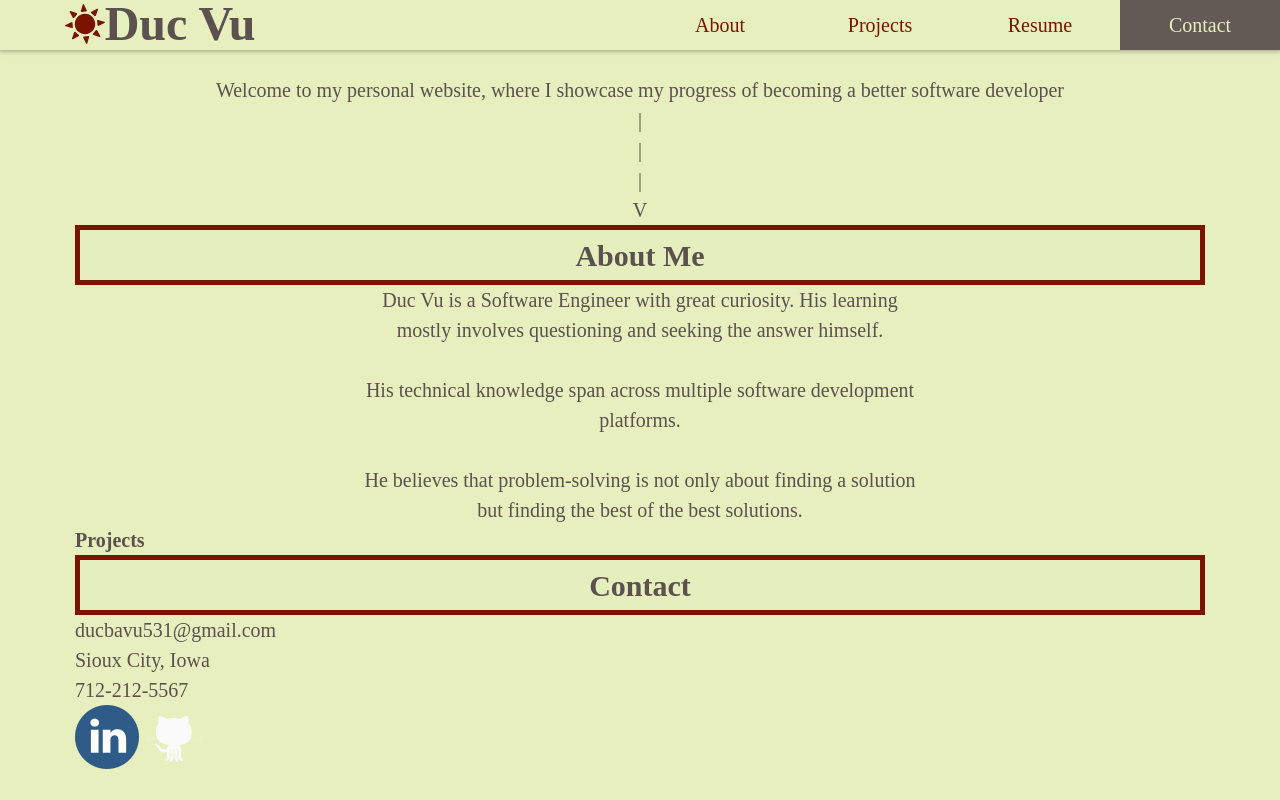
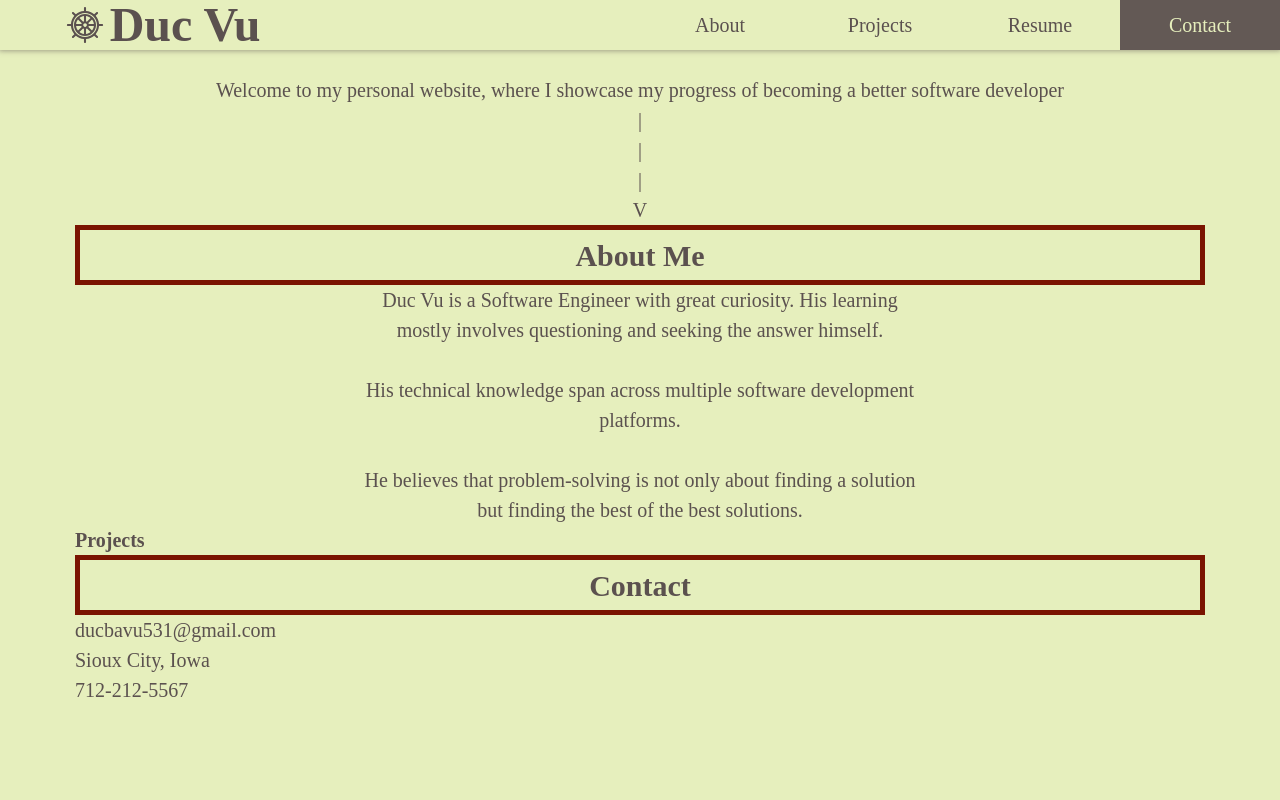
Before and after one commit to dbvu88/vud531.github.io, a plain HTML site: page index.html in a window 1280 px wide. Drawn offline with Linux system fonts and the light colour scheme; a web font is replaced by a local one.

Commit message:
restlyed

```diff
--- a/components/navigation/navigation.less
+++ b/components/navigation/navigation.less
@@ -100,7 +100,7 @@ nav {
         text-decoration: none;
         // .dashed-underline();
         @media @desktop, @tablet {
-            color: @brown;
+            color: @night;
 
         }
         @media @mobile {
@@ -148,12 +148,12 @@ nav {
 }
 
 .spinner {
-    width: 40px;
-    height: 40px;
+    width: 50px;
+    height: 50px;
     svg {
-        width: 40px;
-        height: 40px;
-        fill: @brown;
+        width: 50px;
+        height: 50px;
+        fill: @night;
     }
 }
 
@@ -162,3 +162,14 @@ nav {
 @light-teal: #3bafa9;
 @pale-green: #a5d4a8;
 @avocado: #e6efbd;
+
+// .spinner {
+//     // content: "<>";
+
+//     width: 50px;
+//     height: 50px;
+//     font-size: 12.5px;
+//     font-family: monospace;
+//     display: flex;
+//     font-weight: bold;
+// }
--- a/index.html
+++ b/index.html
@@ -17,41 +17,12 @@
 
       <span>
         <figure class="spinner">
-          <svg version="1.1" id="Capa_1" xmlns="http://www.w3.org/2000/svg" xmlns:xlink="http://www.w3.org/1999/xlink" x="0px" y="0px"
-            viewBox="0 0 612.001 612.001" style="enable-background:new 0 0 612.001 612.001;" xml:space="preserve">
-            <g>
-              <g>
-                <path d="M306,149.341c-86.382,0-156.661,70.278-156.661,156.661c0,86.382,70.278,156.66,156.661,156.66
-                  s156.66-70.278,156.66-156.66C462.66,219.618,392.382,149.341,306,149.341z"/>
-                <path d="M274.194,117.278h63.612c5.032,0,9.356-2.101,11.863-5.763c2.508-3.662,2.9-8.453,1.079-13.146L315.749,8.257
-                  c-2.789-7.184-7.305-8.256-9.749-8.256s-6.96,1.073-9.749,8.255l-35,90.114c-1.821,4.692-1.427,9.482,1.079,13.145
-                  C264.837,115.178,269.162,117.278,274.194,117.278z"/>
-                <path d="M337.806,494.723h-63.612c-5.032,0-9.357,2.102-11.863,5.764c-2.506,3.663-2.9,8.453-1.079,13.145l34.999,90.114
-                  c2.789,7.182,7.305,8.254,9.749,8.254c2.444,0,6.96-1.072,9.749-8.254l34.999-90.115c1.821-4.69,1.429-9.48-1.079-13.144
-                  C347.162,496.825,342.838,494.723,337.806,494.723z"/>
-                <path d="M127.54,190.824c2.412,5.477,7.028,8.746,12.348,8.746c3.644,0,7.257-1.608,10.174-4.526l44.981-44.98
-                  c3.558-3.558,5.13-8.102,4.312-12.466c-0.819-4.362-3.928-8.028-8.532-10.056l-88.467-38.973c-2.233-0.983-4.336-1.482-6.25-1.482
-                  c-3.201,0-5.959,1.415-7.568,3.882c-1.357,2.081-2.454,5.747,0.031,11.389L127.54,190.824z"/>
-                <path d="M484.46,421.178c-2.412-5.477-7.027-8.746-12.346-8.746c-3.645,0-7.259,1.609-10.177,4.527l-44.981,44.98
-                  c-3.558,3.559-5.13,8.104-4.312,12.466c0.818,4.362,3.929,8.028,8.532,10.055l88.466,38.974c2.233,0.983,4.336,1.482,6.25,1.482
-                  c3.201,0,5.959-1.417,7.568-3.882c1.358-2.083,2.455-5.748-0.03-11.389L484.46,421.178z"/>
-                <path d="M461.937,195.044c2.918,2.918,6.532,4.526,10.176,4.526c5.319,0,9.934-3.269,12.348-8.746l38.972-88.465
-                  c2.486-5.643,1.389-9.308,0.031-11.389c-1.609-2.467-4.367-3.882-7.568-3.882c-1.914,0-4.017,0.499-6.251,1.483l-88.466,38.97
-                  c-4.604,2.029-7.715,5.694-8.532,10.057c-0.818,4.363,0.754,8.908,4.312,12.466L461.937,195.044z"/>
-                <path d="M150.063,416.959c-2.918-2.918-6.532-4.527-10.177-4.527c-5.319,0-9.934,3.269-12.346,8.746l-38.972,88.465
-                  c-2.486,5.643-1.389,9.308-0.031,11.39c1.609,2.466,4.368,3.882,7.568,3.882c1.914,0,4.017-0.499,6.251-1.484l88.466-38.972
-                  c4.604-2.028,7.715-5.694,8.532-10.056c0.818-4.362-0.753-8.907-4.312-12.466L150.063,416.959z"/>
-                <path d="M603.745,296.251l-90.111-34.996c-1.942-0.755-3.896-1.137-5.806-1.137c-7.593,0-13.104,5.921-13.104,14.078l0.001,63.613
-                  c0,8.157,5.511,14.078,13.104,14.078c1.912,0,3.866-0.382,5.806-1.136l90.112-34.999c7.182-2.79,8.254-7.306,8.254-9.751
-                  C612.001,303.558,610.926,299.04,603.745,296.251z"/>
-                <path d="M104.173,351.886c7.594,0,13.106-5.921,13.106-14.078v-63.613c0-8.157-5.511-14.078-13.106-14.078
-                  c-1.912,0-3.864,0.382-5.805,1.136L8.255,296.251C1.073,299.04,0,303.556,0,306.001c0,2.444,1.072,6.96,8.255,9.752l90.111,34.996
-                  C100.308,351.503,102.261,351.886,104.173,351.886z"/>
-              </g>
-            </g>
-          </svg>
+          <svg xmlns="http://www.w3.org/2000/svg" xmlns:xlink="http://www.w3.org/1999/xlink" version="1.1" id="Ship_x5F_Wheel" x="0px" y="0px" width="512" height="512" viewBox="0 0 144.083 144" enable-background="new 0 0 144.083 144" xml:space="preserve">
+            <path d="M121.262,69h-8.807c-0.656-8.924-4.211-17.049-9.729-23.443l6.24-6.24c1.172-1.171,1.172-3.071,0-4.242  c-1.172-1.172-3.07-1.172-4.242,0l-6.24,6.241c-6.395-5.518-14.52-9.071-23.441-9.728v-8.809c0-1.657-1.344-3-3.001-3s-3,1.343-3,3  v8.809c-8.924,0.656-17.049,4.211-23.442,9.729l-6.242-6.242c-1.172-1.172-3.07-1.172-4.242,0c-1.172,1.171-1.172,3.071,0,4.242  l6.242,6.242C35.84,51.952,32.287,60.077,31.63,69h-8.81c-1.657,0-3,1.343-3,3s1.343,3,3,3h8.81  c0.656,8.923,4.21,17.048,9.728,23.441l-6.242,6.242c-1.172,1.171-1.172,3.071,0,4.242c0.586,0.586,1.354,0.879,2.121,0.879  s1.535-0.293,2.121-0.879l6.242-6.242c6.394,5.518,14.519,9.072,23.442,9.729v8.809c0,1.657,1.343,3,3,3s3.001-1.343,3.001-3v-8.809  c8.922-0.656,17.047-4.21,23.441-9.728l6.24,6.241c0.586,0.586,1.354,0.879,2.121,0.879s1.535-0.293,2.121-0.879  c1.172-1.171,1.172-3.071,0-4.242l-6.24-6.24c5.518-6.395,9.072-14.52,9.729-23.443h8.807c1.658,0,3-1.343,3-3S122.92,69,121.262,69  z M72.042,106.535C53,106.535,37.507,91.043,37.507,72S53,37.465,72.042,37.465c19.044,0,34.536,15.492,34.536,34.535  S91.086,106.535,72.042,106.535z"/>
+            <path d="M72.042,40.236c-17.515,0-31.764,14.249-31.764,31.764s14.249,31.764,31.764,31.764S103.807,89.515,103.807,72  S89.557,40.236,72.042,40.236z M75.043,46.417c4.859,0.566,9.307,2.489,12.959,5.38L77.469,62.33  c-0.76-0.401-1.574-0.711-2.426-0.93V46.417z M69.042,46.417v15.097c-0.799,0.24-1.559,0.57-2.271,0.974L56.082,51.798  C59.734,48.906,64.183,46.983,69.042,46.417z M51.84,56.041l10.688,10.688c-0.403,0.713-0.733,1.472-0.974,2.271H46.459  C47.026,64.141,48.949,59.692,51.84,56.041z M46.459,75h14.981c0.22,0.852,0.528,1.667,0.931,2.428L51.84,87.959  C48.949,84.308,47.026,79.859,46.459,75z M69.042,97.583c-4.859-0.566-9.309-2.489-12.961-5.381l10.416-10.416  c0.791,0.479,1.642,0.869,2.545,1.142V97.583z M67.078,72.221c0-2.858,2.325-5.185,5.184-5.185s5.185,2.326,5.185,5.185  s-2.326,5.184-5.185,5.184S67.078,75.079,67.078,72.221z M75.043,97.583V83.04c0.957-0.247,1.867-0.61,2.709-1.087l10.25,10.25  C84.35,95.094,79.903,97.017,75.043,97.583z M92.245,87.961l-10.25-10.25c0.477-0.842,0.842-1.752,1.088-2.711h14.543  C97.059,79.859,95.137,84.309,92.245,87.961z M82.969,69c-0.273-0.902-0.662-1.753-1.141-2.544l10.416-10.417  c2.893,3.652,4.814,8.102,5.381,12.961H82.969z"/>
+            </svg>
         </figure>
-        <h1>Duc Vu</h1>
+        <h1 class="title">Duc Vu</h1>
       </span>
       <!-- <h1 class="occupation">Software Developer</h1> -->
       <!-- <button class="menu-button"></button> -->
@@ -99,8 +70,8 @@
       <p>ducbavu531@gmail.com</p>
       <p>Sioux City, Iowa</p>
       <p>712-212-5567</p>
-      <a href="https://www.linkedin.com/in/ducbavu531/"><img src="assets/icon-by-dave-gandy/linkedin.png" alt="LinkedIn"></a>
-      <a href="https://github.com/vud531"><img src="assets/icon-by-dave-gandy/github-logo-black-shape.png" alt="GitHub"></a>
+      <!-- <a href="https://www.linkedin.com/in/ducbavu531/"><img src="assets/icon-by-dave-gandy/linkedin.png" alt="LinkedIn"></a> -->
+      <!-- <a href="https://github.com/vud531"><img src="assets/icon-by-dave-gandy/github-logo-black-shape.png" alt="GitHub"></a> -->
     </div>
 
     <section>
--- a/scripts/index.js
+++ b/scripts/index.js
@@ -63,17 +63,18 @@ let spinner = document.querySelector(".spinner");
 console.log(spinner);
 
 let angle = 0;
-window.addEventListener('scroll', (e) => {
-    angle++
-    // if (e.deltaY > 0) {
-    //     angle++;
-    // } else {
-    //     angle--;
-    // }
+window.addEventListener('wheel', (e) => {
+    // angle++
+    if (e.deltaY > 0) {
+        angle++;
+    } else {
+        angle--;
+    }
     // console.log(angle);
-    console.log(e);
+    // console.log(e);
     spinner.style.transform = `rotate(${angle*10}deg)`;
     // spinner.style.transform = `rotate(10deg)`;
     spinner.style.transition = `transform 0.5s`;
 
+
 })
```
Also changed, not shown: css/index.css.
